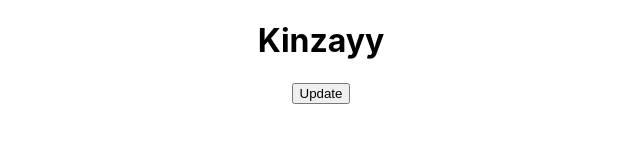
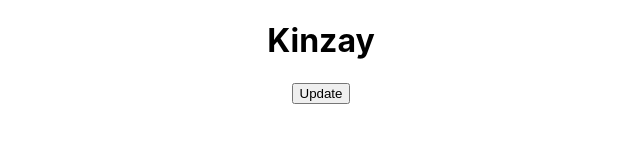
Before and after one commit to Kinzamalik/React-Series, a React (Create React App) app: page / in a window 1280 px wide. Shown: the top 160 px of the page, without its empty margins (319-959 px from the left). Built offline with nearby package versions, Linux system fonts and the light colour scheme.

Commit message:
states with classs components

```diff
--- a/src/App.js
+++ b/src/App.js
@@ -4,6 +4,7 @@ import FuncComp from './Components/FuncComp'
 import ClassComp from './Components/ClassComp'
 import ClickEvent from './Components/ClickEvent'
 import StateFun from './Components/StateFun';
+import StateClass from './Components/StateClass'
 
 function App() {
   return (
@@ -12,7 +13,8 @@ function App() {
      {/* <FuncComp/> */}
      {/* <ClassComp/> */}
      {/* <ClickEvent/> */}
-     <StateFun/>
+     {/* <StateFun/> */}
+     <StateClass/>
     </div>
   );
 }
--- /dev/null
+++ b/src/Components/StateClass.js
@@ -0,0 +1,26 @@
+import React, { Component } from 'react'
+
+export class StateClass extends Component {
+    constructor(){
+        super();
+        this.state = {
+            data: 'Kinzay'
+        }
+    }
+
+    change(){
+        this.setState({ data: "shanzay" });
+    }
+
+
+    render() {
+        return (
+            <div>
+                <h1>{this.state.data}</h1>
+                <button onClick={()=> this.change()}>Update</button>
+            </div>
+        )
+    }
+}
+
+export default StateClass
```
